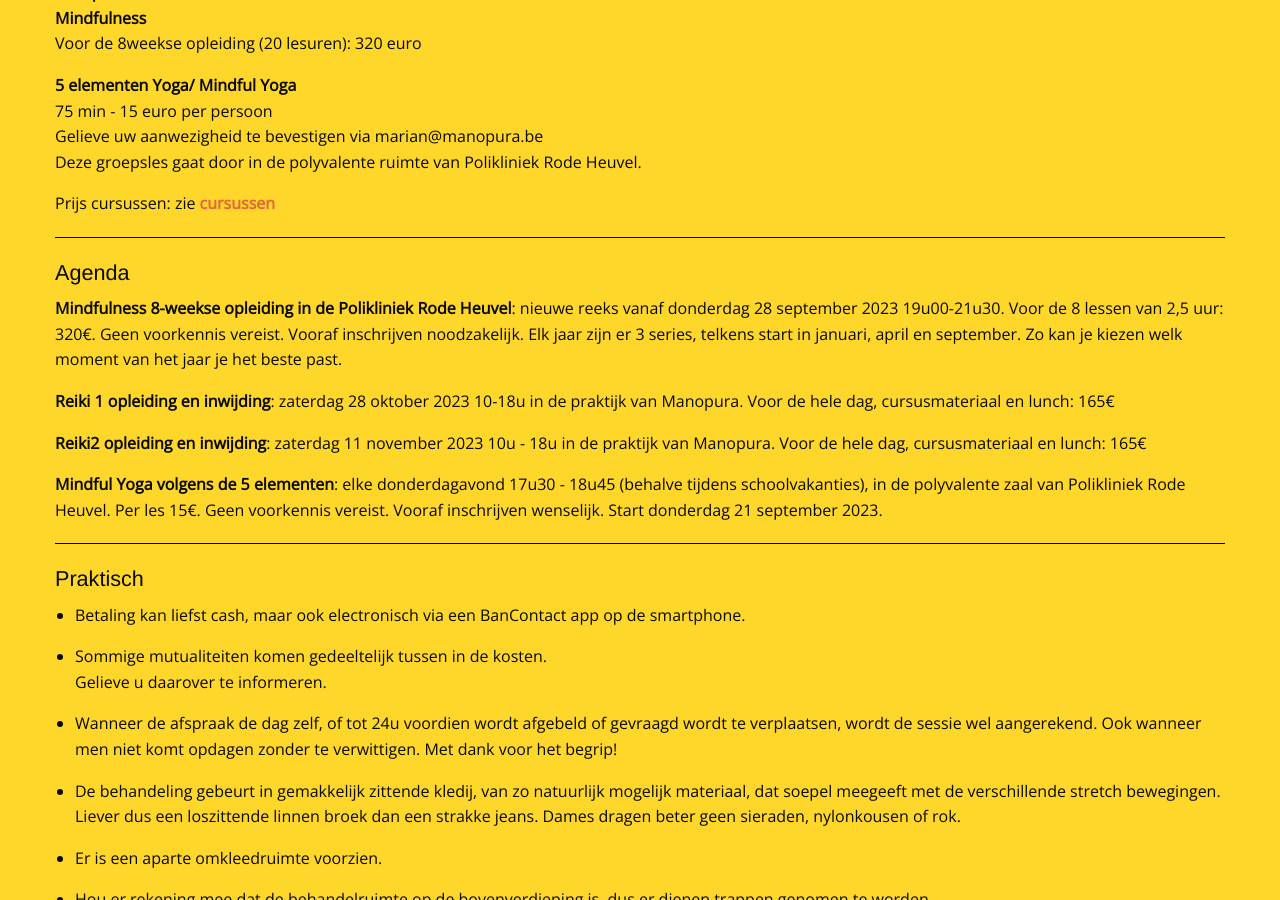
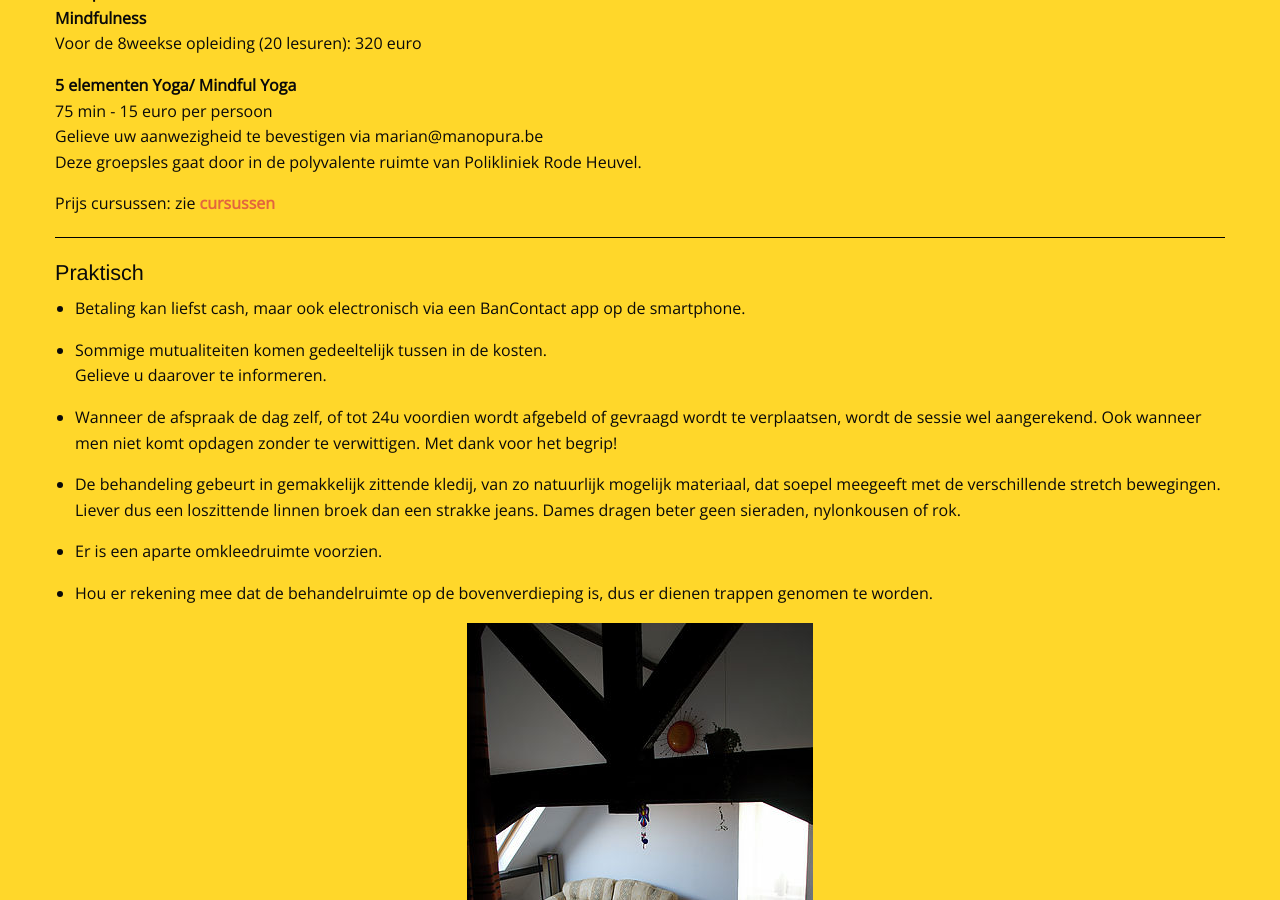
Before and after one commit to manopura/manopura.github.io, a Jekyll site: the page built from praktisch.md, in a window 1280 px wide and 900 px high, scrolled down 928 px. Built offline with Jekyll 4.4.1, drawn with Linux system fonts in a browser that asks for light colours; nearby versions of some CDN libraries; our own code applies the rules of GitHub Pages for plain Markdown files.

Commit message:
Update praktisch.md

```diff
--- a/praktisch.md
+++ b/praktisch.md
@@ -51,19 +51,6 @@
 
 ---
 
-### Agenda
-
-**Mindfulness 8-weekse opleiding in de Polikliniek Rode Heuvel**: nieuwe reeks vanaf donderdag 28 september 2023 19u00-21u30. Voor de 8 lessen van 2,5 uur: 320€. Geen voorkennis vereist. Vooraf inschrijven noodzakelijk. Elk jaar zijn er 3 series, telkens start in januari, april en september. Zo kan je kiezen welk moment van het jaar je het beste past.
-
-**Reiki 1 opleiding en inwijding**: zaterdag 28 oktober 2023 10-18u in de praktijk van Manopura. Voor de hele dag, cursusmateriaal en lunch: 165€
-
-**Reiki2 opleiding en inwijding**: zaterdag 11 november 2023 10u - 18u in de praktijk van Manopura. Voor de hele dag, cursusmateriaal en lunch: 165€
-
-**Mindful Yoga volgens de 5 elementen**: elke donderdagavond 17u30 - 18u45 (behalve tijdens schoolvakanties), in de polyvalente zaal van Polikliniek Rode Heuvel. Per les 15€. Geen voorkennis vereist. Vooraf inschrijven wenselijk. Start donderdag 21 september 2023.
-
-
----
-
 ### Praktisch
 
 
```
